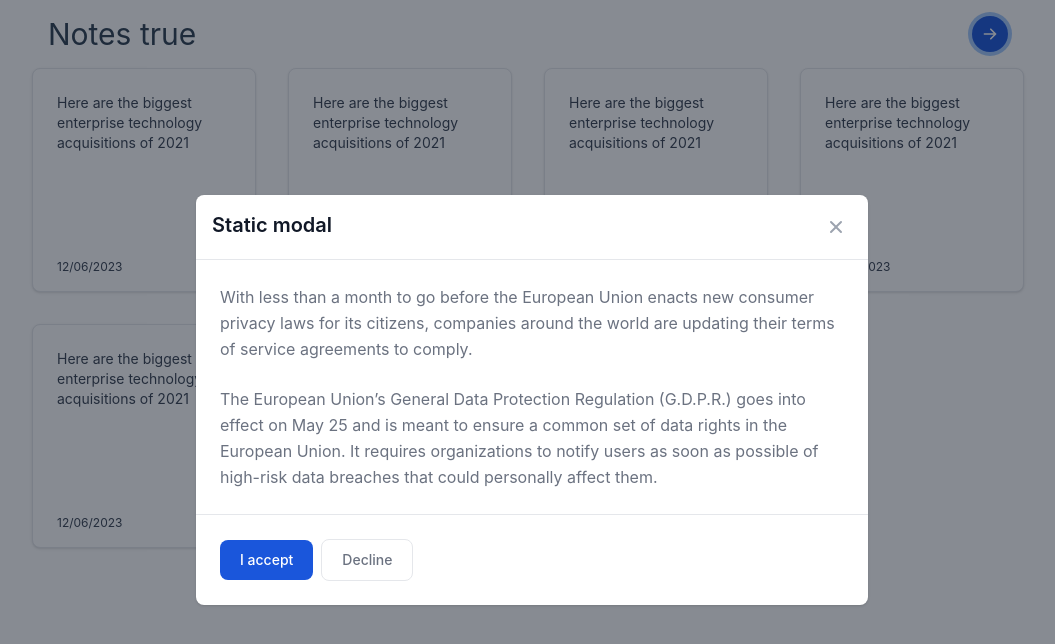
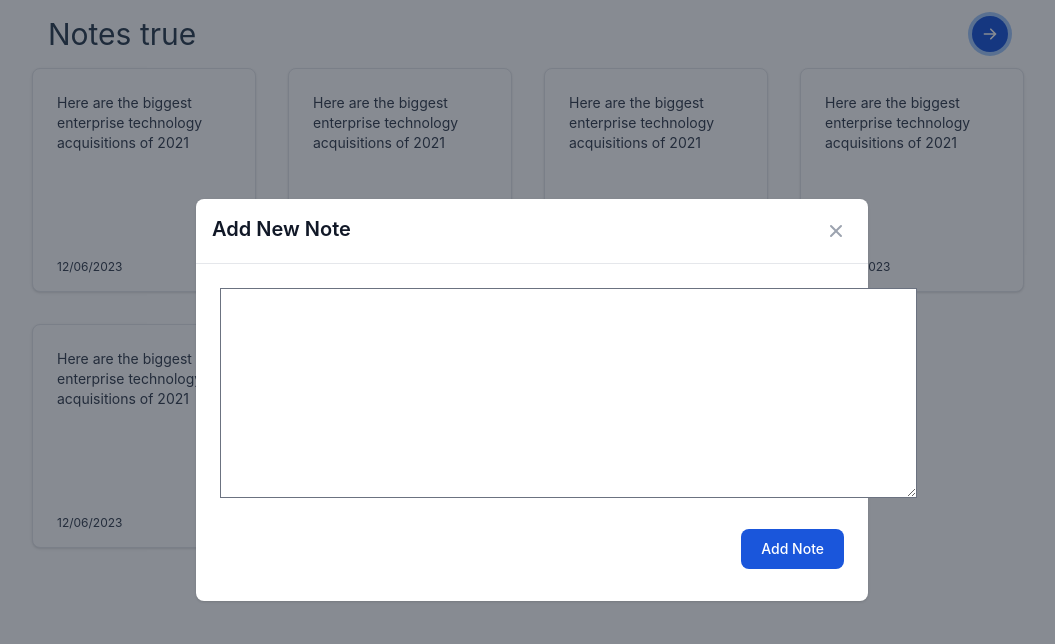
Before and after one commit to adefaze/Note-App, a Vue app: page / in a window 1280 px wide. Both pictures are taken after a click on the button "Icon description". Shown: the top 644 px of the page, without its empty margins (108-1163 px from the left). Built offline with nearby package versions, Linux system fonts and the light colour scheme; the HTML template or start-up script is replaced by a standard one.

Commit message:
fixed modal issue

```diff
--- a/src/App.vue
+++ b/src/App.vue
@@ -93,32 +93,26 @@ const showModal = ref(false);
     <!-- Modal  -->
 
   <!-- Main modal -->
-  <div id="staticModal" data-modal-backdrop="static" tabindex="-1" aria-hidden="true" class="fixed top-0 left-0 right-0 z-50 hidden w-full p-4 overflow-x-hidden overflow-y-auto md:inset-0 h-modal md:h-full">
+  <div v-show="showModal" id="staticModal" data-modal-backdrop="static" tabindex="-1" aria-hidden="true" class="fixed top-0 left-0 right-0 z-50 hidden w-full p-4 overflow-x-hidden overflow-y-auto md:inset-0 h-modal md:h-full">
       <div class="relative w-full h-full max-w-2xl md:h-auto">
           <!-- Modal content -->
           <div class="relative bg-white rounded-lg shadow dark:bg-gray-700">
               <!-- Modal header -->
               <div class="flex items-start justify-between p-4 border-b rounded-t dark:border-gray-600">
                   <h3 class="text-xl font-semibold text-gray-900 dark:text-white">
-                      Static modal
+                     Add New Note
                   </h3>
                   <button type="button" class="text-gray-400 bg-transparent hover:bg-gray-200 hover:text-gray-900 rounded-lg text-sm p-1.5 ml-auto inline-flex items-center dark:hover:bg-gray-600 dark:hover:text-white" data-modal-hide="staticModal">
                       <svg class="w-5 h-5" fill="currentColor" viewBox="0 0 20 20" xmlns="http://www.w3.org/2000/svg"><path fill-rule="evenodd" d="M4.293 4.293a1 1 0 011.414 0L10 8.586l4.293-4.293a1 1 0 111.414 1.414L11.414 10l4.293 4.293a1 1 0 01-1.414 1.414L10 11.414l-4.293 4.293a1 1 0 01-1.414-1.414L8.586 10 4.293 5.707a1 1 0 010-1.414z" clip-rule="evenodd"></path></svg>
                   </button>
               </div>
               <!-- Modal body -->
-              <div class="p-6 space-y-6">
-                  <p class="text-base leading-relaxed text-gray-500 dark:text-gray-400">
-                      With less than a month to go before the European Union enacts new consumer privacy laws for its citizens, companies around the world are updating their terms of service agreements to comply.
-                  </p>
-                  <p class="text-base leading-relaxed text-gray-500 dark:text-gray-400">
-                      The European Union’s General Data Protection Regulation (G.D.P.R.) goes into effect on May 25 and is meant to ensure a common set of data rights in the European Union. It requires organizations to notify users as soon as possible of high-risk data breaches that could personally affect them.
-                  </p>
+              <div class="p-6">
+                  <textarea cols="64" rows="8"></textarea>
               </div>
               <!-- Modal footer -->
-              <div class="flex items-center p-6 space-x-2 border-t border-gray-200 rounded-b dark:border-gray-600">
-                  <button data-modal-hide="staticModal" type="button" class="text-white bg-blue-700 hover:bg-blue-800 focus:ring-4 focus:outline-none focus:ring-blue-300 font-medium rounded-lg text-sm px-5 py-2.5 text-center dark:bg-blue-600 dark:hover:bg-blue-700 dark:focus:ring-blue-800">I accept</button>
-                  <button data-modal-hide="staticModal" type="button" class="text-gray-500 bg-white hover:bg-gray-100 focus:ring-4 focus:outline-none focus:ring-blue-300 rounded-lg border border-gray-200 text-sm font-medium px-5 py-2.5 hover:text-gray-900 focus:z-10 dark:bg-gray-700 dark:text-gray-300 dark:border-gray-500 dark:hover:text-white dark:hover:bg-gray-600 dark:focus:ring-gray-600">Decline</button>
+              <div class="flex justify-end pr-6 pb-8 border-gray-200 rounded-b dark:border-gray-600">
+                  <button data-modal-hide="staticModal" type="button" class="text-white bg-blue-700 hover:bg-blue-800 focus:ring-4 focus:outline-none focus:ring-blue-300 font-medium rounded-lg text-sm px-5 py-2.5 text-center dark:bg-blue-600 dark:hover:bg-blue-700 dark:focus:ring-blue-800">Add Note</button>
               </div>
           </div>
       </div>
```
